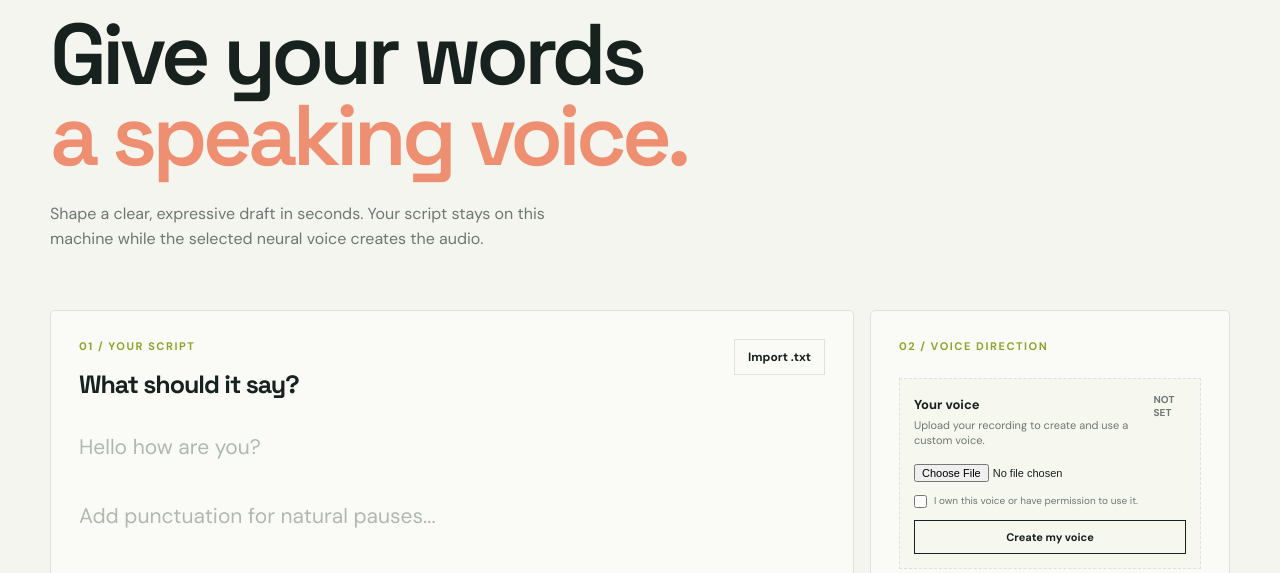
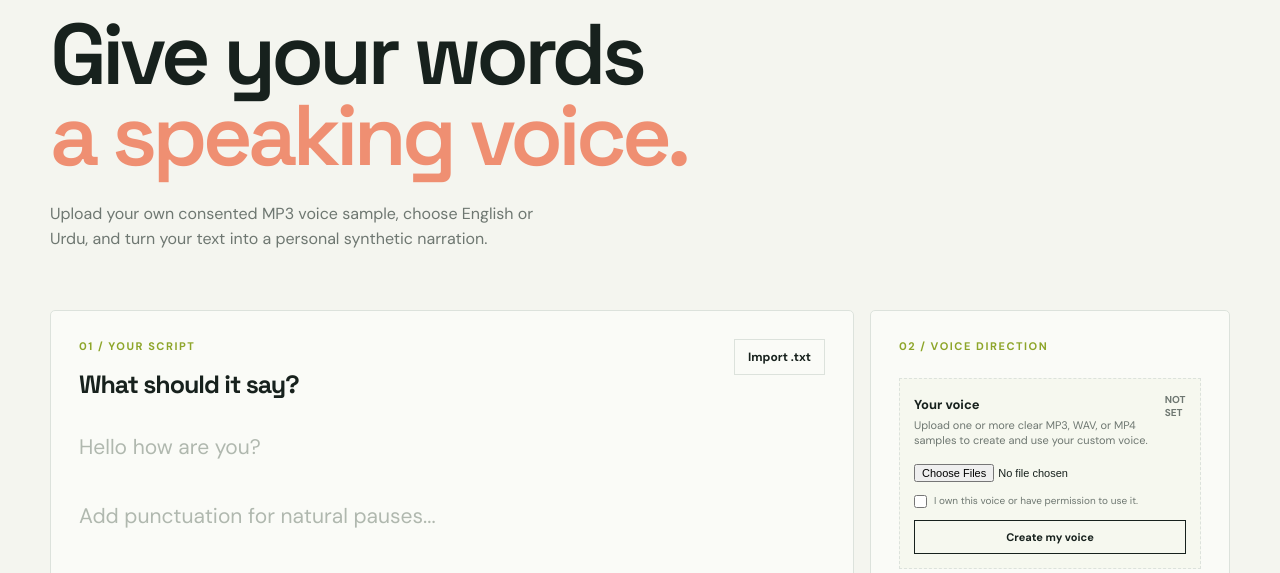
Before and after one commit to Furqan-Sheikh/text_to_speech, a Flask app: page / in a window 1280 px wide. Shown: the part 185-758 px from the top of the page. Run offline with Flask 3, Linux system fonts and the light colour scheme.

Commit message:
Build local English and Urdu voice cloning

```diff
--- a/app.py
+++ b/app.py
@@ -5,40 +5,23 @@ from __future__ import annotations
 
 import asyncio
 import io
-import os
 import re
+import tempfile
 from pathlib import Path
 
 import edge_tts
-import requests
-from dotenv import load_dotenv
 from flask import Flask, jsonify, render_template, request, send_file
+from local_voice_engine import LocalVoiceEngine
 
 
-load_dotenv()
 app = Flask(__name__)
 MAX_TEXT_LENGTH = 10_000
 RATE_PATTERN = re.compile(r"^[+-]\d+%$")
 PITCH_PATTERN = re.compile(r"^[+-](?:\d|10)Hz$")
-ELEVENLABS_API = "https://api.elevenlabs.io/v1"
-VOICE_ID_PATH = Path(".voice_id")
-cloned_voice_id = VOICE_ID_PATH.read_text(encoding="utf-8").strip() if VOICE_ID_PATH.exists() else None
-
-
-def cloning_error(response: requests.Response) -> tuple[str, int]:
-    """Turn provider errors into useful UI messages without exposing raw details."""
-    try:
-        payload = response.json()
-        detail = payload.get("detail", {})
-        if detail.get("code") == "paid_plan_required":
-            return (
-                "Instant voice cloning is not enabled on this ElevenLabs plan. "
-                "Upgrade the plan or use a voice-cloning provider that supports your subscription.",
-                402,
-            )
-    except (ValueError, AttributeError):
-        pass
-    return ("Voice cloning service rejected the recording. Check the file and your account settings.", 502)
+LANGUAGES = {"english": "en", "urdu": "ur"}
+VOICE_REFERENCE_PATH = Path(".voice_reference.wav")
+VOICE_AUDIO_EXTENSIONS = {".wav", ".mp3", ".m4a", ".ogg", ".flac", ".mp4", ".mov"}
+local_engine = None
 
 
 @app.get("/")
@@ -48,7 +31,7 @@ def index():
 
 @app.get("/api/voice-status")
 def voice_status():
-    return jsonify(ready=bool(cloned_voice_id))
+    return jsonify(ready=VOICE_REFERENCE_PATH.exists())
 
 
 async def render_audio(text: str, voice: str, rate: str, pitch: str) -> bytes:
@@ -60,31 +43,11 @@ async def render_audio(text: str, voice: str, rate: str, pitch: str) -> bytes:
     return audio.getvalue()
 
 
-def render_cloned_audio(text: str, voice_id: str, rate: str) -> bytes:
-    api_key = os.getenv("ELEVENLABS_API_KEY")
-    if not api_key:
-        raise RuntimeError("Set ELEVENLABS_API_KEY before using a cloned voice.")
-
-    rate_value = max(0.7, min(1.2, 1 + int(rate[:-1]) / 250))
-    response = requests.post(
-        f"{ELEVENLABS_API}/text-to-speech/{voice_id}",
-        headers={"xi-api-key": api_key, "Accept": "audio/mpeg"},
-        json={
-            "text": text,
-            "model_id": "eleven_multilingual_v2",
-            "voice_settings": {
-                "stability": 0.48,
-                "similarity_boost": 0.82,
-                "style": 0.12,
-                "use_speaker_boost": True,
-                "speed": rate_value,
-            },
-        },
-        timeout=120,
-    )
-    if not response.ok:
-        raise RuntimeError(f"Voice provider returned {response.status_code}: {response.text[:300]}")
-    return response.content
+def get_local_engine() -> LocalVoiceEngine:
+    global local_engine
+    if local_engine is None:
+        local_engine = LocalVoiceEngine()
+    return local_engine
 
 
 @app.post("/api/synthesize")
@@ -92,6 +55,7 @@ def synthesize():
     data = request.get_json(silent=True) or {}
     text = str(data.get("text", "")).strip()
     voice = str(data.get("voice", "ur-PK-AsadNeural"))
+    language = str(data.get("language", "urdu"))
     rate = str(data.get("rate", "+0%"))
     pitch = str(data.get("pitch", "+0Hz"))
     provider = str(data.get("provider", "edge"))
@@ -100,16 +64,23 @@ def synthesize():
         return jsonify(error="Write or import some text first."), 400
     if len(text) > MAX_TEXT_LENGTH:
         return jsonify(error=f"Please keep the script under {MAX_TEXT_LENGTH:,} characters."), 400
+    if language not in LANGUAGES:
+        return jsonify(error="Choose English or Urdu."), 400
     if not RATE_PATTERN.fullmatch(rate) or not -50 <= int(rate[:-1]) <= 50:
         return jsonify(error="Speed must be between -50% and +50%."), 400
     if not PITCH_PATTERN.fullmatch(pitch):
         return jsonify(error="Pitch must be between -10Hz and +10Hz."), 400
 
+    output_mimetype = "audio/mpeg"
     try:
         if provider == "clone":
-            if not cloned_voice_id:
+            if not VOICE_REFERENCE_PATH.exists():
                 return jsonify(error="Upload and create your voice first."), 400
-            audio = render_cloned_audio(text, cloned_voice_id, rate)
+            with tempfile.NamedTemporaryFile(suffix=".wav") as output_file:
+                get_local_engine().synthesize(text, language, str(VOICE_REFERENCE_PATH), output_file.name)
+                output_file.seek(0)
+                audio = output_file.read()
+            output_mimetype = "audio/wav"
         else:
             audio = asyncio.run(render_audio(text, voice, rate, pitch))
     except Exception as error:
@@ -118,49 +89,36 @@ def synthesize():
 
     return send_file(
         io.BytesIO(audio),
-        mimetype="audio/mpeg",
+        mimetype=output_mimetype,
         as_attachment=False,
-        download_name="narration.mp3",
+        download_name="narration.wav" if output_mimetype == "audio/wav" else "narration.mp3",
     )
 
 
 @app.post("/api/clone-voice")
 def clone_voice():
-    global cloned_voice_id
-
-    if not os.getenv("ELEVENLABS_API_KEY"):
-        return jsonify(error="Set ELEVENLABS_API_KEY in your terminal before cloning."), 503
     if request.form.get("consent") != "true":
         return jsonify(error="Confirm that you own this voice or have permission to use it."), 400
 
-    recording = request.files.get("recording")
-    if not recording or not recording.filename:
-        return jsonify(error="Choose a voice recording first."), 400
-    if Path(recording.filename).suffix.lower() not in {".wav", ".mp3", ".m4a", ".ogg", ".flac"}:
-        return jsonify(error="Use a WAV, MP3, M4A, OGG, or FLAC recording."), 400
+    recordings = [recording for recording in request.files.getlist("recording") if recording.filename]
+    if not recordings:
+        return jsonify(error="Choose at least one voice recording first."), 400
+    if any(Path(recording.filename).suffix.lower() not in VOICE_AUDIO_EXTENSIONS for recording in recordings):
+        return jsonify(error="Use WAV, MP3, M4A, OGG, FLAC, MP4, or MOV recordings."), 400
 
     try:
-        response = requests.post(
-            f"{ELEVENLABS_API}/voices/add",
-            headers={"xi-api-key": os.environ["ELEVENLABS_API_KEY"]},
-            data={
-                "name": "Voice Foundry custom voice",
-                "description": "Consent-based custom narration voice",
-            },
-            files={"files": (recording.filename, recording.stream, recording.mimetype)},
-            timeout=120,
-        )
-        if not response.ok:
-            app.logger.warning("Voice cloning provider rejected request: HTTP %s", response.status_code)
-            message, status = cloning_error(response)
-            return jsonify(error=message), status
-        cloned_voice_id = response.json()["voice_id"]
-        VOICE_ID_PATH.write_text(cloned_voice_id, encoding="utf-8")
-    except (requests.RequestException, KeyError, ValueError) as error:
+        with tempfile.TemporaryDirectory(prefix="voice-upload-") as temporary_directory:
+            paths = []
+            for index, recording in enumerate(recordings):
+                path = Path(temporary_directory) / f"sample-{index}{Path(recording.filename).suffix.lower()}"
+                recording.save(path)
+                paths.append(str(path))
+            get_local_engine().prepare_reference(paths, str(VOICE_REFERENCE_PATH))
+    except Exception as error:
         app.logger.exception("Voice cloning failed")
         return jsonify(error=f"Voice cloning failed: {error}"), 502
 
-    return jsonify(message="Your custom voice is ready.", voice_id=cloned_voice_id)
+    return jsonify(message="Your local custom voice is ready. No API key was used.")
 
 
 if __name__ == "__main__":
--- a/requirements-cloud.txt
+++ b/requirements-cloud.txt
@@ -4,3 +4,4 @@ librosa>=0.10.0
 numpy>=1.26.0
 soundfile>=0.12.1
 imageio-ffmpeg>=0.5.1
+transformers>=4.46.0
--- a/requirements.txt
+++ b/requirements.txt
@@ -2,3 +2,9 @@ edge-tts>=7.0.0,<8.0.0
 flask>=3.1.0,<4.0.0
 requests>=2.32.0,<3.0.0
 python-dotenv>=1.0.0,<2.0.0
+chatterbox-tts
+transformers>=4.46.0
+librosa>=0.10.0
+numpy>=1.26.0
+soundfile>=0.12.1
+imageio-ffmpeg>=0.5.1
--- a/static/app.js
+++ b/static/app.js
@@ -8,10 +8,6 @@ const voices = {
     { id: 'en-IN-NeerjaExpressiveNeural', name: 'Neerja · Expressive (India)' },
     { id: 'en-US-AndrewMultilingualNeural', name: 'Andrew · Male (US)' },
     { id: 'en-US-AvaMultilingualNeural', name: 'Ava · Female (US)' },
-  ],
-  hindi: [
-    { id: 'hi-IN-MadhurNeural', name: 'Madhur · Male' },
-    { id: 'hi-IN-SwaraNeural', name: 'Swara · Female' },
   ],
 };
 
@@ -103,6 +99,7 @@ generate.addEventListener('click', async () => {
       headers: { 'Content-Type': 'application/json' },
       body: JSON.stringify({
         text: script.value,
+        language: language.value,
         provider: voiceMode.value,
         voice: voice.value,
         rate: getRate(),
@@ -116,6 +113,7 @@ generate.addEventListener('click', async () => {
     const url = URL.createObjectURL(await response.blob());
     audio.src = url;
     download.href = url;
+    download.download = response.headers.get('content-type')?.includes('wav') ? 'narration.wav' : 'narration.mp3';
     result.hidden = false;
     result.scrollIntoView({ behavior: 'smooth', block: 'nearest' });
   } catch (requestError) {
@@ -128,8 +126,8 @@ generate.addEventListener('click', async () => {
 
 cloneVoice.addEventListener('click', async () => {
   error.textContent = '';
-  if (!recording.files[0]) {
-    error.textContent = 'Choose a clean voice recording first.';
+  if (!recording.files.length) {
+    error.textContent = 'Choose at least one clean voice recording first.';
     return;
   }
   if (!consent.checked) {
@@ -140,7 +138,7 @@ cloneVoice.addEventListener('click', async () => {
   cloneVoice.disabled = true;
   cloneVoice.textContent = 'Creating voice...';
   const body = new FormData();
-  body.append('recording', recording.files[0]);
+  [...recording.files].forEach((file) => body.append('recording', file));
   body.append('consent', 'true');
   try {
     const response = await fetch('/api/clone-voice', { method: 'POST', body });
--- a/templates/index.html
+++ b/templates/index.html
@@ -20,7 +20,7 @@
       <section class="intro">
         <p class="eyebrow">Neural narration studio</p>
         <h1>Give your words<br><em>a speaking voice.</em></h1>
-        <p class="lede">Shape a clear, expressive draft in seconds. Your script stays on this machine while the selected neural voice creates the audio.</p>
+        <p class="lede">Upload your own consented MP3 voice sample, choose English or Urdu, and turn your text into a personal synthetic narration.</p>
       </section>
 
       <section class="studio" aria-label="Text to speech controls">
@@ -45,11 +45,11 @@
             <div class="custom-voice-heading">
               <div>
                 <label for="recording">Your voice</label>
-                <p>Upload your recording to create and use a custom voice.</p>
+                <p>Upload one or more clear MP3, WAV, or MP4 samples to create and use your custom voice.</p>
               </div>
               <span id="voice-status">Not set</span>
             </div>
-            <input id="recording" type="file" accept=".wav,.mp3,.m4a,.ogg,.flac,audio/*">
+            <input id="recording" type="file" accept=".wav,.mp3,.m4a,.ogg,.flac,.mp4,.mov,audio/*,video/mp4,video/quicktime" multiple>
             <label class="consent-check"><input id="consent" type="checkbox"> I own this voice or have permission to use it.</label>
             <button id="clone-voice" class="secondary-button" type="button">Create my voice</button>
           </div>
@@ -63,7 +63,6 @@
           <select id="language">
             <option value="urdu">Urdu / Roman Urdu</option>
             <option value="english">English</option>
-            <option value="hindi">Hindi</option>
           </select>
 
           <label for="voice">Voice</label>
```
Also changed, not shown: local_voice_engine.py (added, +93 -0 lines), README.md, 1 other file.
